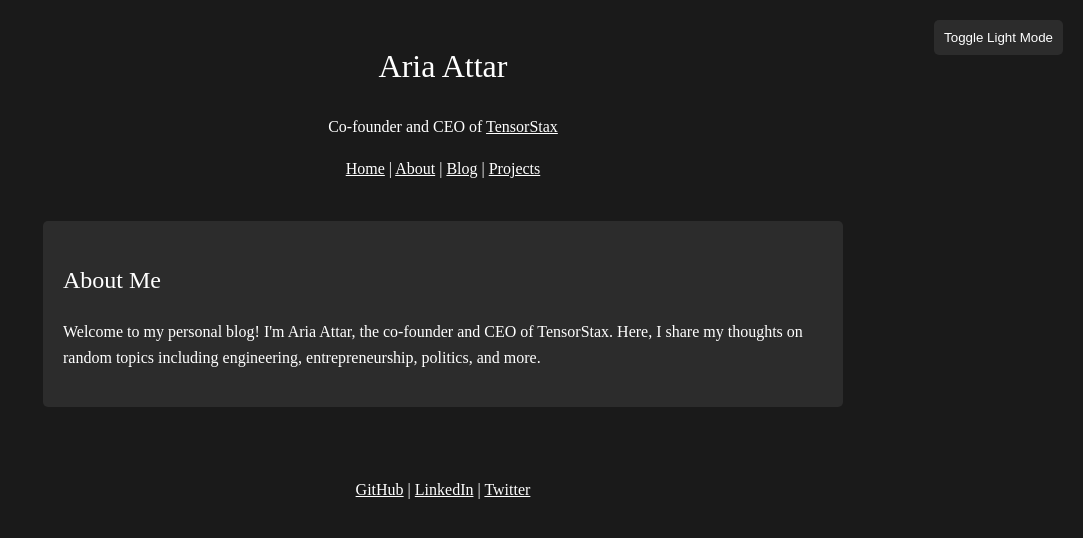
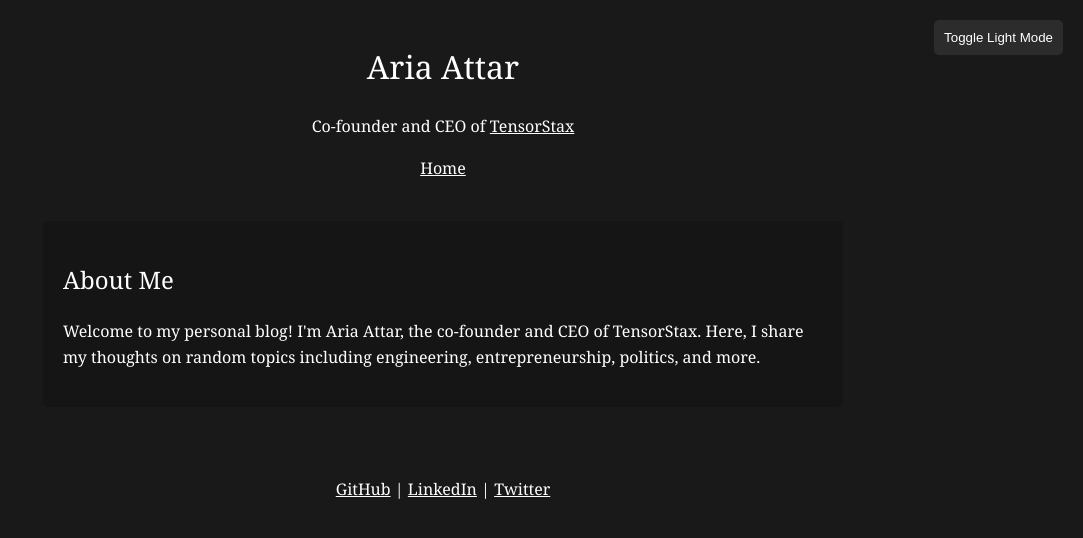
Before and after one commit to ariaattar/ariaattar.github.io, a Jekyll site: the page index.html, which Jekyll copies as it is, in a window 1280 px wide. Shown: the top 538 px of the page, without its empty margins (197-1280 px from the left). Built offline with Jekyll 4.4.1, drawn with Linux system fonts in a browser that asks for light colours.

Commit message:
Update index.html

```diff
--- a/index.html
+++ b/index.html
@@ -10,13 +10,14 @@
         }
 
         body {
-            font-family: "Times New Roman", Times, serif;
+            font-family: "Georgia", "Cambria", "Palatino Linotype", "Book Antiqua", "Times New Roman", serif;
             line-height: 1.6;
             color: #ffffff;
-            background-color: #1a1a1a;
+            background-color: #191919;
             max-width: 800px;
             margin: 0 auto;
             padding: 20px;
+            font-weight: 300;
         }
         header {
             text-align: center;
@@ -30,7 +31,7 @@
             font-weight: normal;
         }
         .bio {
-            background-color: #2c2c2c;
+            background-color: #151515;
             padding: 20px;
             border-radius: 5px;
             margin-bottom: 30px;
@@ -40,7 +41,7 @@
             gap: 20px;
         }
         .post {
-            border: 1px solid #000000;
+            border: 1px solid #444;
             padding: 15px;
             border-radius: 5px;
         }
@@ -95,6 +96,9 @@
         body.dark-mode a {
             color: #ffffff;
         }
+        .bio h2 {
+            font-weight: normal;
+        }
     </style>
 </head>
 <body>
@@ -104,10 +108,7 @@
         <h1>Aria Attar</h1>
         <p>Co-founder and CEO of <a href="https://tensorstax.com" target="_blank">TensorStax</a></p>
         <nav>
-            <a href="/">Home</a> |
-            <a href="/about">About</a> |
-            <a href="/blog">Blog</a> |
-            <a href="/projects">Projects</a>
+            <a href="/">Home</a>
         </nav>
     </header>
 
@@ -118,7 +119,12 @@
         </section>
 
         <section class="blog-posts">
-            <!-- You can add recent blog posts here if desired -->
+            <!-- <h2>Recent Blog Posts</h2>
+            <div class="post">
+                <h3><a href="/blog/post-1">First Blog Post</a></h3>
+                <p class="post-date">Published on: April 15, 2023</p>
+                <p class="post-excerpt">A brief excerpt or summary.</p>
+            </div> -->
         </section>
     </main>
 
```
